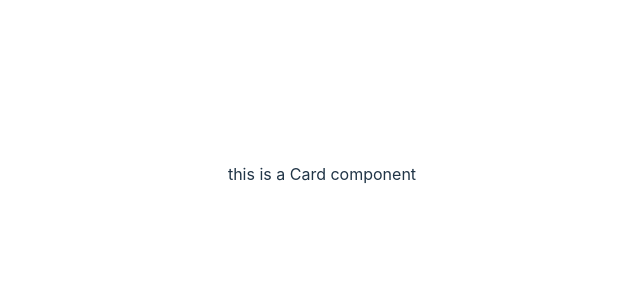
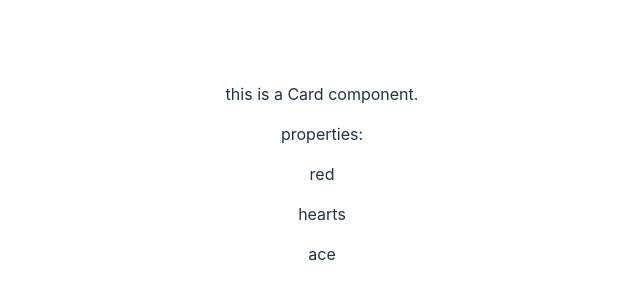
Before and after one commit to maxpasqualis/solitaire-js, a React (Vite) app: page / in a window 1280 px wide. Shown: the part 226-526 px from the top of the page, without its empty margins (318-958 px from the left). Built offline with nearby package versions, Linux system fonts and the light colour scheme.

Commit message:
Create card object that takes enums as args

```diff
--- /dev/null
+++ b/src/behavior/card.js
@@ -0,0 +1,9 @@
+class CardObj {
+  constructor(/*color enum*/ color, /*suit enum*/ suit, /*type enum*/ type) {
+    this.color = color;
+    this.suit = suit;
+    this.type = type;
+  }
+}
+
+export default CardObj;
--- a/src/components/Card.jsx
+++ b/src/components/Card.jsx
@@ -1,7 +1,20 @@
 import React from "react";
+import CardObj from "../behavior/card";
+import Color from "../behavior/enum/color";
+import Suit from "../behavior/enum/suit";
+import Type from "../behavior/enum/type";
 
 class Card extends React.Component {
-    render() { return <p>this is a Card component</p> }
+    render() {
+        const card = new CardObj(Color.Red, Suit.Hearts, Type.Ace)
+        return <>
+            <p>this is a Card component.</p>
+            <p>properties:</p>
+            <p>{card.color.name}</p>
+            <p>{card.suit.name}</p>
+            <p>{card.type.name}</p>
+        </>
+    }
 }
 
 export default Card;
```
